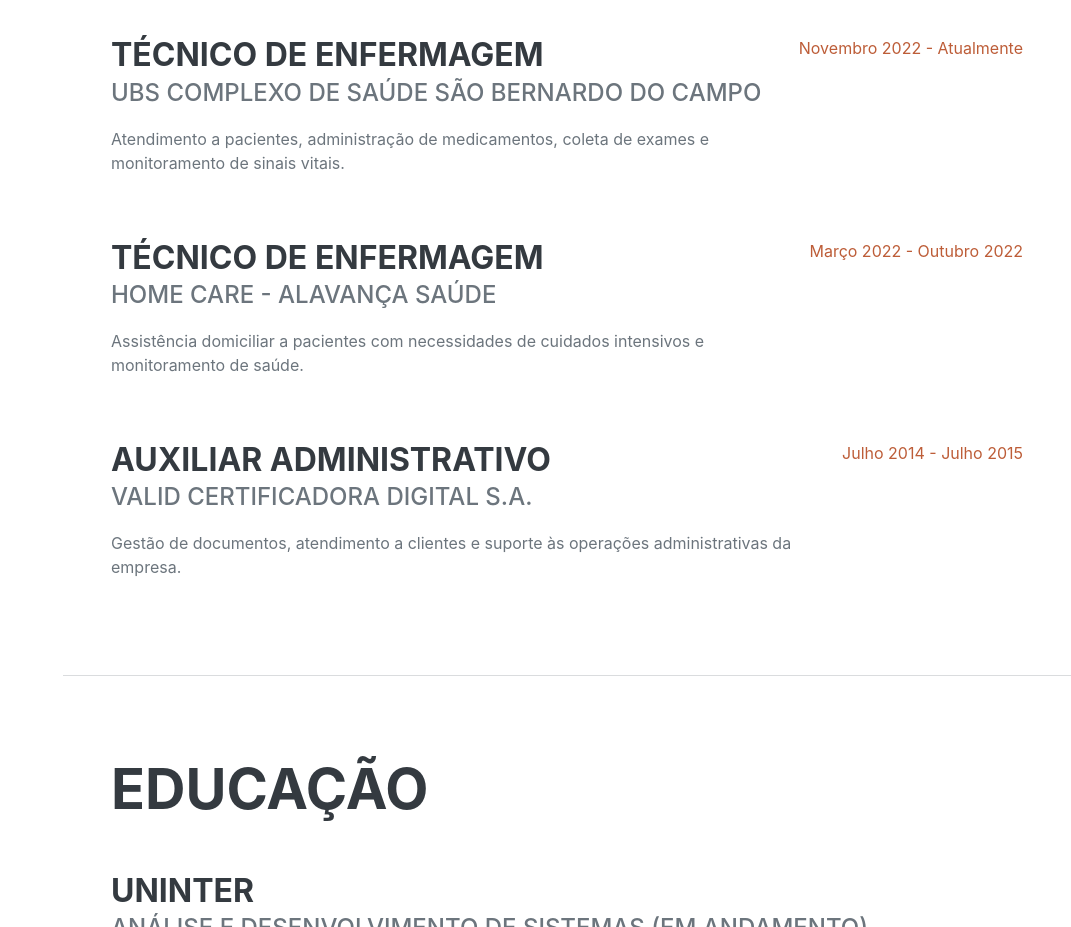
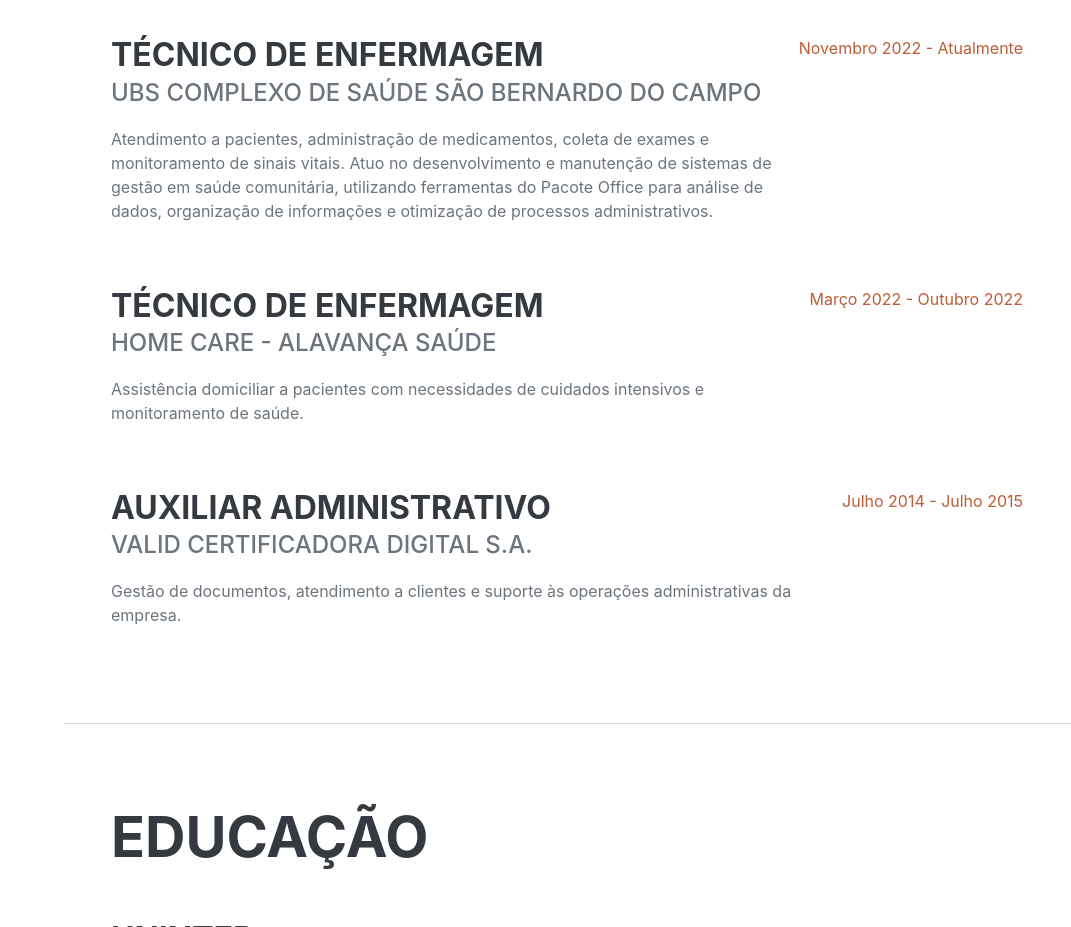
Before and after one commit to Luanaljm/portfolio, a plain HTML site: page index.html in a window 1280 px wide. Shown: the part 960-1887 px from the top of the page, without its empty margins (209-1280 px from the left). Drawn offline with nearby package versions, Linux system fonts and the light colour scheme; a web font is replaced by a local one.

Commit message:
Update index.html

```diff
--- a/index.html
+++ b/index.html
@@ -64,7 +64,7 @@
                         <div class="flex-grow-1">
                             <h3 class="mb-0">Técnico de Enfermagem</h3>
                             <div class="subheading mb-3">UBS Complexo de Saúde São Bernardo do Campo</div>
-                            <p>Atendimento a pacientes, administração de medicamentos, coleta de exames e monitoramento de sinais vitais.</p>
+                            <p>Atendimento a pacientes, administração de medicamentos, coleta de exames e monitoramento de sinais vitais. Atuo no desenvolvimento e manutenção de sistemas de gestão em saúde comunitária, utilizando ferramentas do Pacote Office para análise de dados, organização de informações e otimização de processos administrativos.</p>
                         </div>
                         <div class="flex-shrink-0"><span class="text-primary">Novembro 2022 - Atualmente</span></div>
                     </div>
```
